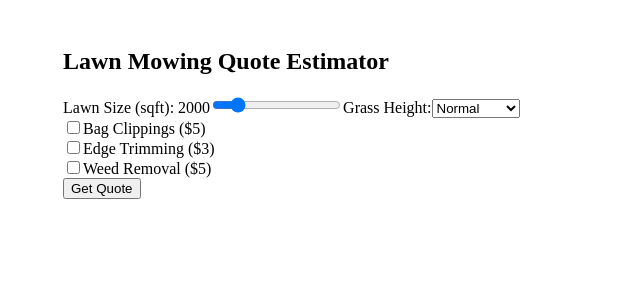
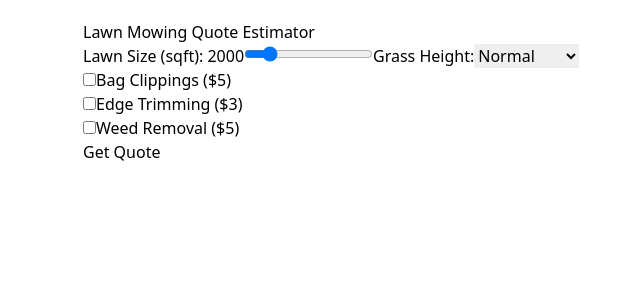
Before and after one commit to arossman1226/Mower, a Next.js app: page / in a window 1280 px wide. Shown: the top 300 px of the page, without its empty margins (277-917 px from the left). Built offline with nearby package versions, Linux system fonts and the light colour scheme.

Commit message:
Add files via upload

```diff
--- /dev/null
+++ b/app/layout.tsx
@@ -0,0 +1,13 @@
+import './globals.css';
+export default function RootLayout({ children }: { children: React.ReactNode }) {
+  return (
+    <html lang="en">
+      <head>
+        <title>Lawn Mowing Estimator</title>
+      </head>
+      <body>
+        {children}
+      </body>
+    </html>
+  );
+}
```
